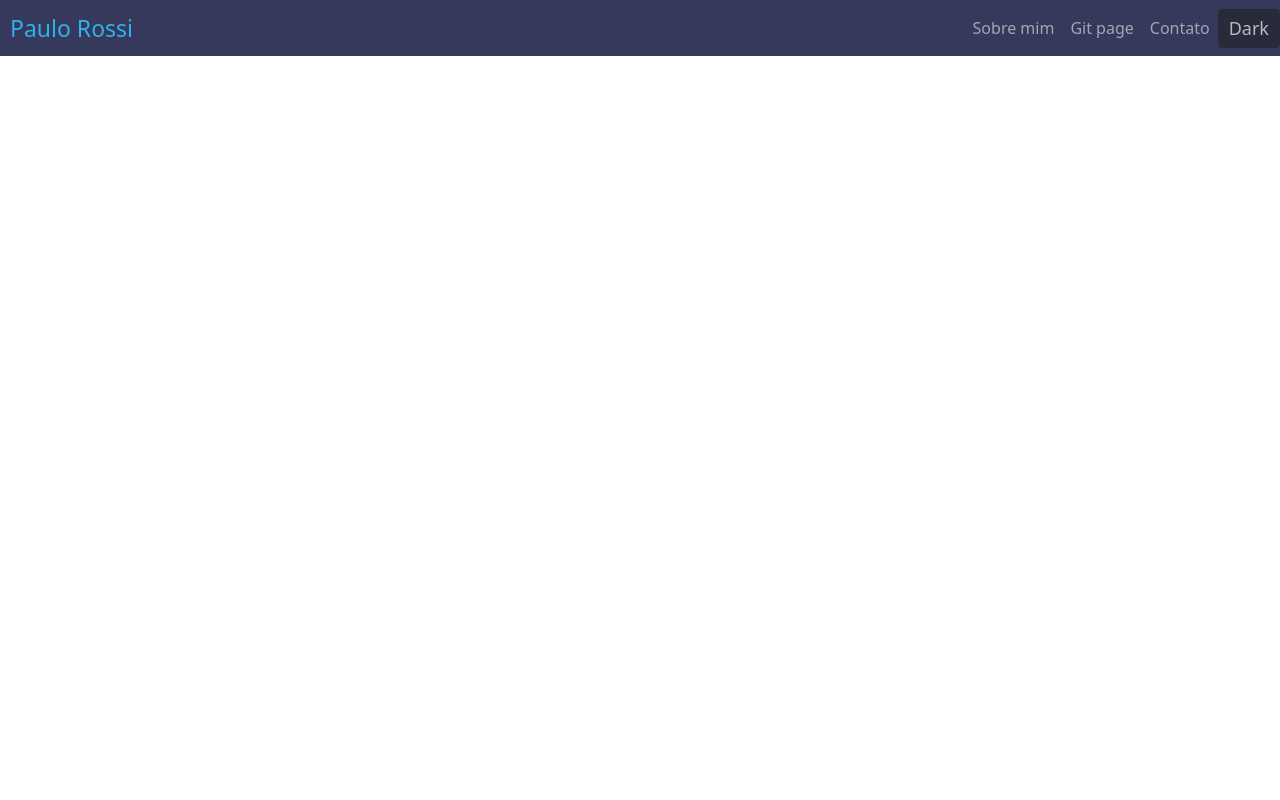
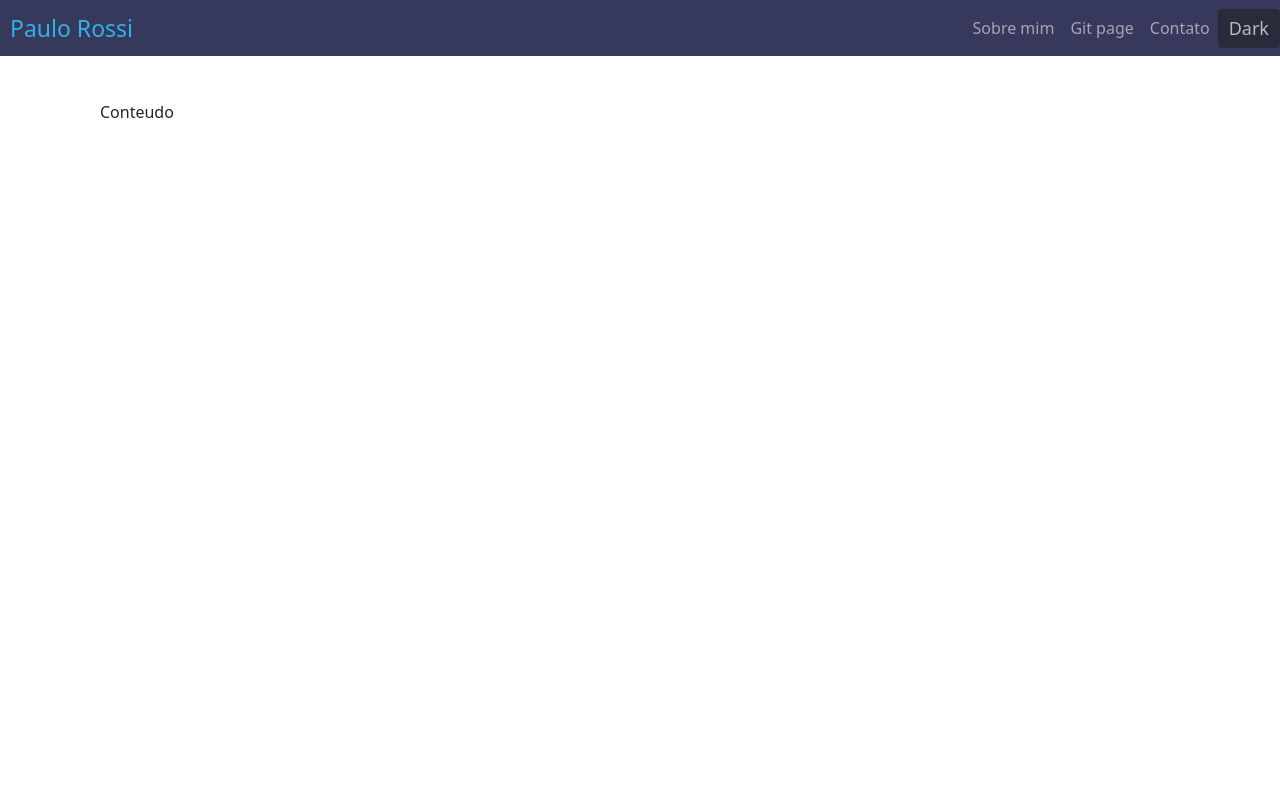
Before and after one commit to DubonP/checkpointpaulo, a React (Create React App) app: page / in a window 1280 px wide. Shown: the top 800 px of the page. Built offline with nearby package versions, Linux system fonts and the light colour scheme.

Commit message:
ajeitando o corpo

```diff
--- a/src/App.css
+++ b/src/App.css
@@ -32,6 +32,6 @@
 }
 
 .content{
-  padding: 12px;
+  padding: 100px;
   height: 950px;
 }
--- a/src/App.js
+++ b/src/App.js
@@ -1,6 +1,7 @@
 import React, { Component } from "react";
 import Header from "./Header";
 import Footer from "./Footer";
+import Body from "./Body";
 import "./App.css";
 import 'bootstrap/dist/css/bootstrap.min.css';
 
@@ -9,6 +10,7 @@ class App extends Component {
         return (
             <div>
             <Header />
+            <Body />
             <Footer />
             </div>
         );
--- /dev/null
+++ b/src/Body.js
@@ -0,0 +1,20 @@
+import './scripts.js'
+import 'bootstrap/dist/css/bootstrap.min.css'
+import { Button, Nav, Navbar } from 'react-bootstrap';
+
+function Body() {
+  return (
+
+      <body>
+        <div className='content'>
+          Conteudo
+        </div>
+      </body>
+
+
+  );
+}
+
+
+
+export default Body;
--- a/src/Header.js
+++ b/src/Header.js
@@ -27,13 +27,6 @@ function Header() {
         </Navbar>
 
       </header>
-
-      <body>
-        <div className='content'>
-          Conteudo
-        </div>
-      </body>
-
     </div>
   );
 }
```
